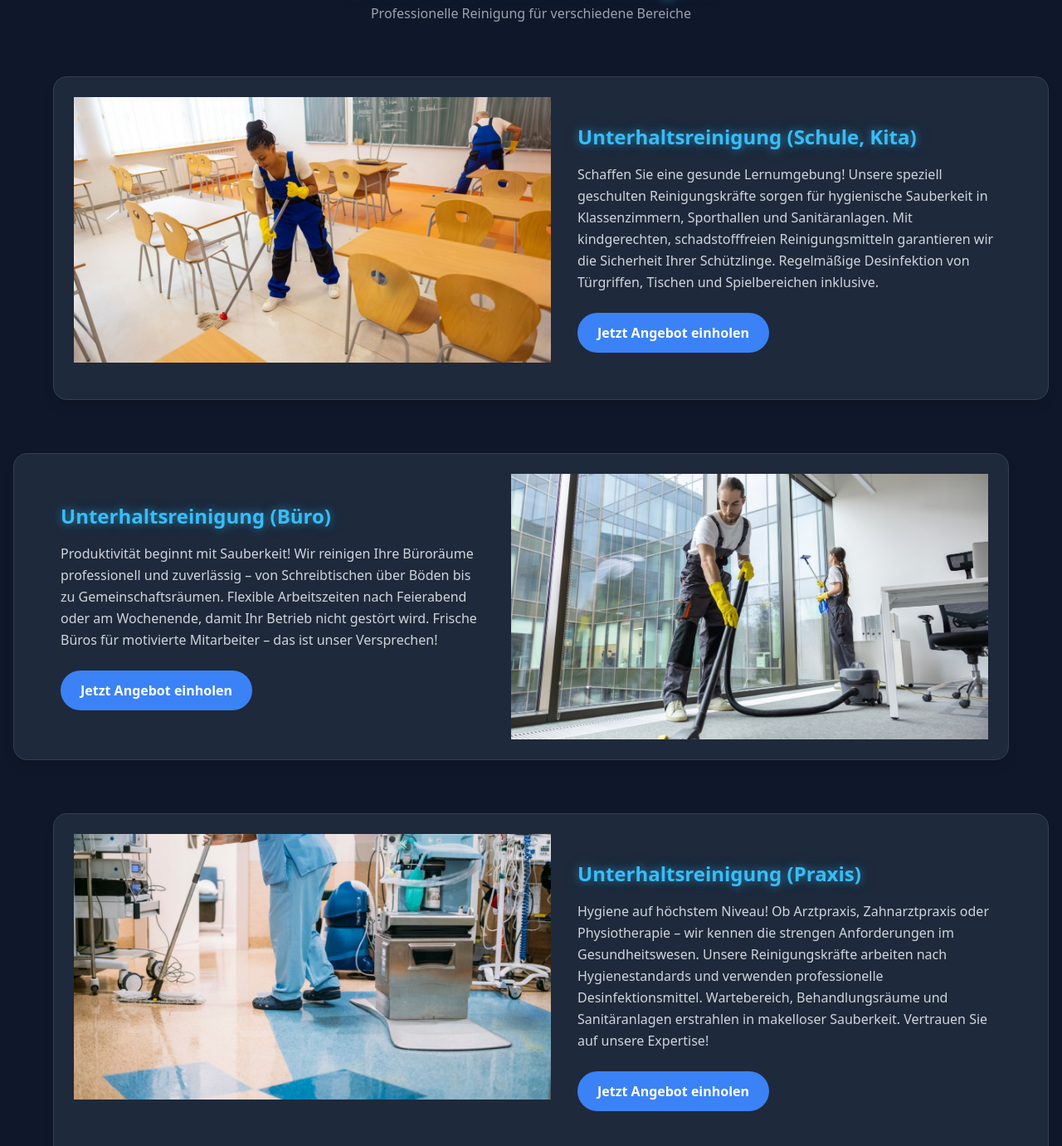
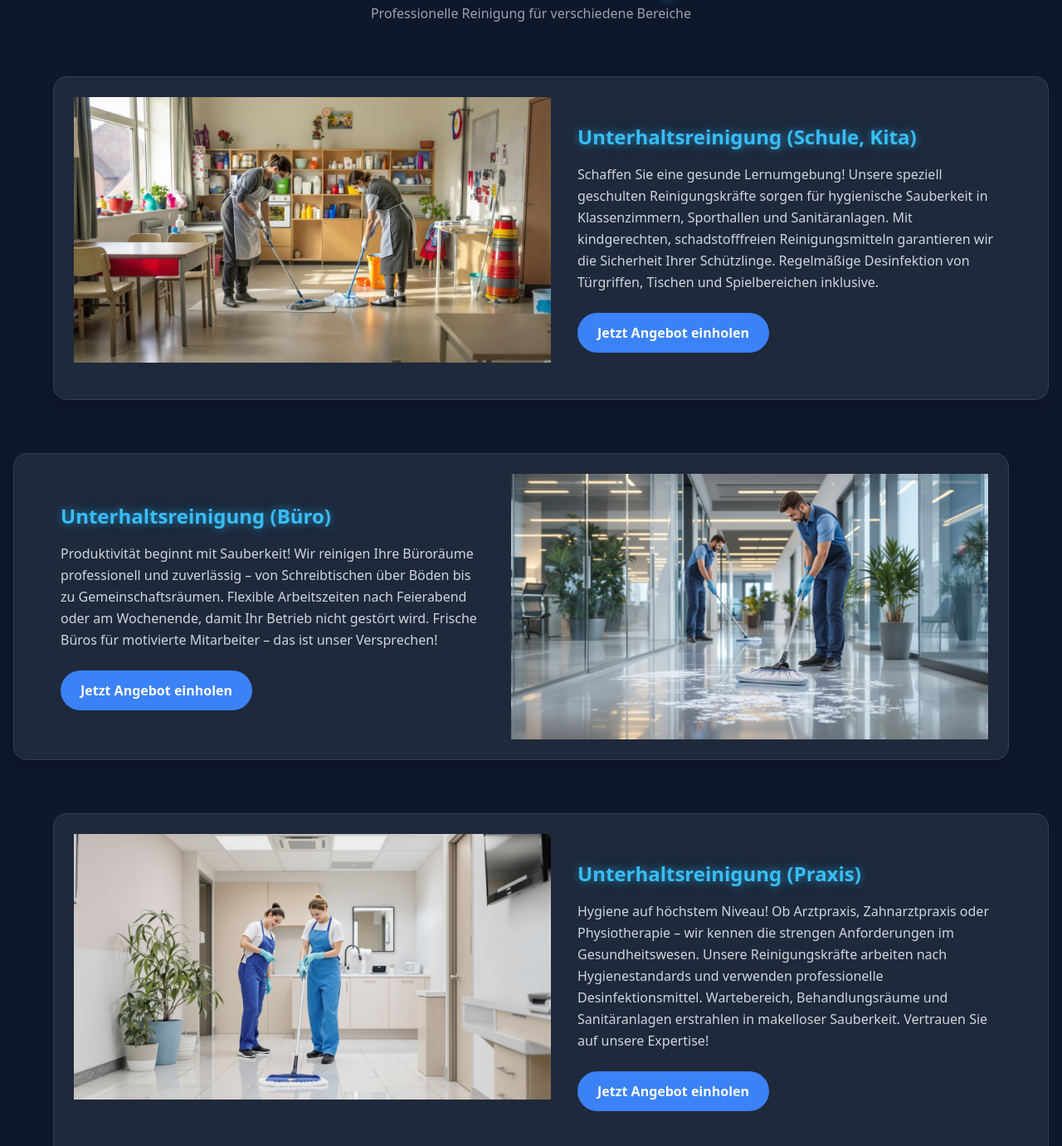
Before and after one commit to Mousasow1907/ReinGlanz-Website-, a website: page index.html in a window 1280 px wide. Shown: the part 1054-2435 px from the top of the page at 83% size. Drawn offline with nearby package versions, Linux system fonts and the light colour scheme; some packages are replaced by stand-ins of ours; a script that the page names is missing.

Commit message:
Updated index.html

```diff
--- a/index.html
+++ b/index.html
@@ -99,7 +99,7 @@
       <div class="mt-16 space-y-16">
         <div class="card overflow-hidden md:ml-0 lg:ml-12 shadow-lg dark:bg-gray-800">
           <div class="md:flex">
-            <img src="public/images/istockphoto-2172863431-2048x2048.jpeg" alt="Schulreinigung" class="w-full md:w-1/2 h-80 object-cover" />
+            <img src="public/images/schule putz.jpg" alt="Schulreinigung" class="w-full md:w-1/2 h-80 object-cover" />
             <div class="p-8 md:w-1/2 flex flex-col justify-center">
               <h3 class="font-bold text-2xl text-glow">Unterhaltsreinigung (Schule, Kita)</h3>
               <p class="text-base text-gray-300 dark:text-gray-300 mt-4 leading-relaxed">Schaffen Sie eine gesunde Lernumgebung! Unsere speziell geschulten Reinigungskräfte sorgen für hygienische Sauberkeit in Klassenzimmern, Sporthallen und Sanitäranlagen. Mit kindgerechten, schadstofffreien Reinigungsmitteln garantieren wir die Sicherheit Ihrer Schützlinge. Regelmäßige Desinfektion von Türgriffen, Tischen und Spielbereichen inklusive.</p>
@@ -111,7 +111,7 @@
         </div>
         <div class="card overflow-hidden md:mr-0 lg:mr-12 shadow-lg dark:bg-gray-800">
           <div class="md:flex md:flex-row-reverse">
-            <img src="public/images/istockphoto-2209016975-2048x2048.jpeg" alt="Büroreinigung" class="w-full md:w-1/2 h-80 object-cover" />
+            <img src="public/images/putz büro.jpg" alt="Büroreinigung" class="w-full md:w-1/2 h-80 object-cover" />
             <div class="p-8 md:w-1/2 flex flex-col justify-center">
               <h3 class="font-bold text-2xl text-glow">Unterhaltsreinigung (Büro)</h3>
               <p class="text-base text-gray-300 dark:text-gray-300 mt-4 leading-relaxed">Produktivität beginnt mit Sauberkeit! Wir reinigen Ihre Büroräume professionell und zuverlässig – von Schreibtischen über Böden bis zu Gemeinschaftsräumen. Flexible Arbeitszeiten nach Feierabend oder am Wochenende, damit Ihr Betrieb nicht gestört wird. Frische Büros für motivierte Mitarbeiter – das ist unser Versprechen!</p>
@@ -123,7 +123,7 @@
         </div>
         <div class="card overflow-hidden md:ml-0 lg:ml-12 shadow-lg dark:bg-gray-800">
           <div class="md:flex">
-            <img src="public/images/bild 5.jpeg" alt="Praxisreinigung" class="w-full md:w-1/2 h-80 object-cover" />
+            <img src="public/images/putz praxis.jpg" alt="Praxisreinigung" class="w-full md:w-1/2 h-80 object-cover" />
             <div class="p-8 md:w-1/2 flex flex-col justify-center">
               <h3 class="font-bold text-2xl text-glow">Unterhaltsreinigung (Praxis)</h3>
               <p class="text-base text-gray-300 dark:text-gray-300 mt-4 leading-relaxed">Hygiene auf höchstem Niveau! Ob Arztpraxis, Zahnarztpraxis oder Physiotherapie – wir kennen die strengen Anforderungen im Gesundheitswesen. Unsere Reinigungskräfte arbeiten nach Hygienestandards und verwenden professionelle Desinfektionsmittel. Wartebereich, Behandlungsräume und Sanitäranlagen erstrahlen in makelloser Sauberkeit. Vertrauen Sie auf unsere Expertise!</p>
@@ -135,7 +135,7 @@
         </div>
         <div class="card overflow-hidden md:mr-0 lg:mr-12 shadow-lg dark:bg-gray-800">
           <div class="md:flex md:flex-row-reverse">
-            <img src="public/images/bild 4 (1).jpg" alt="Winterdienst" class="w-full md:w-1/2 h-80 object-cover" />
+            <img src="public/images/putz winterdiebst.jpg" alt="Winterdienst" class="w-full md:w-1/2 h-80 object-cover" />
             <div class="p-8 md:w-1/2 flex flex-col justify-center">
               <h3 class="font-bold text-2xl text-glow">Winterdienst</h3>
               <p class="text-base text-gray-300 dark:text-gray-300 mt-4 leading-relaxed">Sicher durch den Winter! Wenn Schnee und Eis Ihre Zufahrten, Parkplätze und Gehwege blockieren, sind wir zur Stelle. Zuverlässige Schneeräumung und professioneller Streudienst für Ihr Firmengelände. Frühmorgens einsatzbereit, damit Ihre Mitarbeiter und Kunden sicher ankommen. Wir halten Ihren Betrieb auch bei Minusgraden am Laufen!</p>
```
